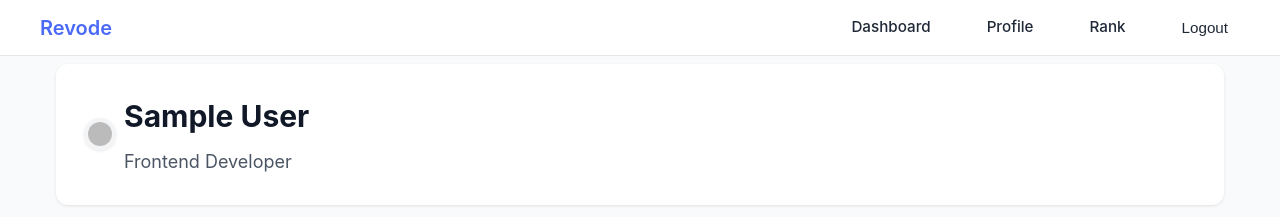
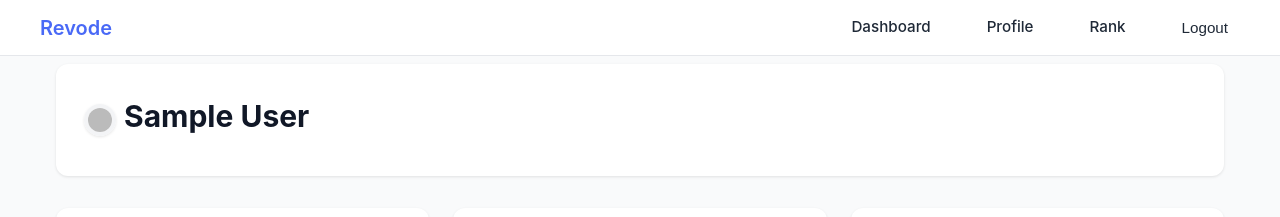
Before and after one commit to Ishanpathak1/Revode, a React (Create React App) app: page /streakpage in a window 1280 px wide. Shown: the top 217 px of the page. Built offline with nearby package versions, Linux system fonts and the light colour scheme; no server answers; the database is empty; sample sign-in values are in the browser's storage.

Commit message:
removed frontend developer

```diff
--- a/src/components/streakPage.js
+++ b/src/components/streakPage.js
@@ -87,7 +87,6 @@ const StreakPage = () => {
                 />
                 <div className="profile-info">
                   <h1>{user.displayName || user.email}</h1>
-                  <p>Frontend Developer</p>
                 </div>
               </div>
             </div>
```
